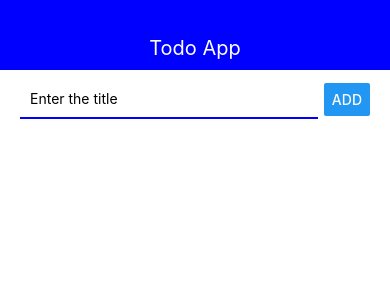
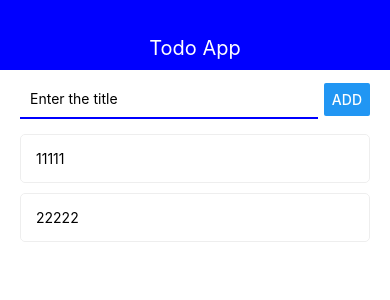
Before and after one commit to ilonAleks/ilonAleks-DEMO, a React Native app: screen / in a window 390 px wide. Shown: the top 300 px of the page. Built offline with nearby package versions, Linux system fonts and the light colour scheme.

Commit message:
конец 25го урока (ошибка в todo.title)

```diff
--- a/App.js
+++ b/App.js
@@ -1,4 +1,3 @@
-import { StatusBar } from 'expo-status-bar';
 import React, { useState } from 'react';
 import { StyleSheet, Text, View, FlatList } from 'react-native';
 import { Navbar } from './src/components/Navbar';
@@ -7,14 +6,12 @@ import { TodoScreen } from './src/screens/TodoScreen';
 
 export default function App() {
   const [todoId, setTodoId] = useState(null)
-  const [todos, setTodos] = useState([])
+  const [todos, setTodos] = useState([
+    { id: '1', title: '11111' },
+    { id: '2', title: '22222' },
+  ])
 
   const addTodo = (title) => {
-    // const newTodo = {
-    //   id: Date.now().toString(),
-    //   title: title
-    // }
-
     setTodos(prev => [...prev, {
       id: Date.now().toString(),
       title
@@ -36,7 +33,8 @@ export default function App() {
   )
 
   if (todoId) {
-    content = <TodoScreen goBack={() => setTodoId(null)} />
+    const selectedTodo = todos.find(todo => todo.id === todoId)
+    content = <TodoScreen goBack={() => setTodoId(null)} todo={selectedTodo} />
   }
   return (
     <View>
--- a/src/components/Todo.js
+++ b/src/components/Todo.js
@@ -6,7 +6,7 @@ export const Todo = ({ todo, onRemove, onOpen }) => {
 		<TouchableOpacity
 			activeOpacity={0.5}
 			// засветление на 50 %
-			onPress={() => onOpen(todo.Id)}
+			onPress={() => onOpen(todo.id)}
 			onLongPress={onRemove.bind(null, todo.id)}
 		>
 			{/* засветление нажатого элемента */}
--- a/src/screens/TodoScreen.js
+++ b/src/screens/TodoScreen.js
@@ -3,7 +3,7 @@ import { StyleSheet, Text, View, FlatList, Button } from 'react-native'
 
 export const TodoScreen = ({ goBack }) => {
 	return <View>
-		<Text>Todo Screen</Text>
+		<Text>'todo.title, который выдает ошибку('</Text>
 		<Button title='Go back' onPress={goBack} />
 	</View>
 }
```
